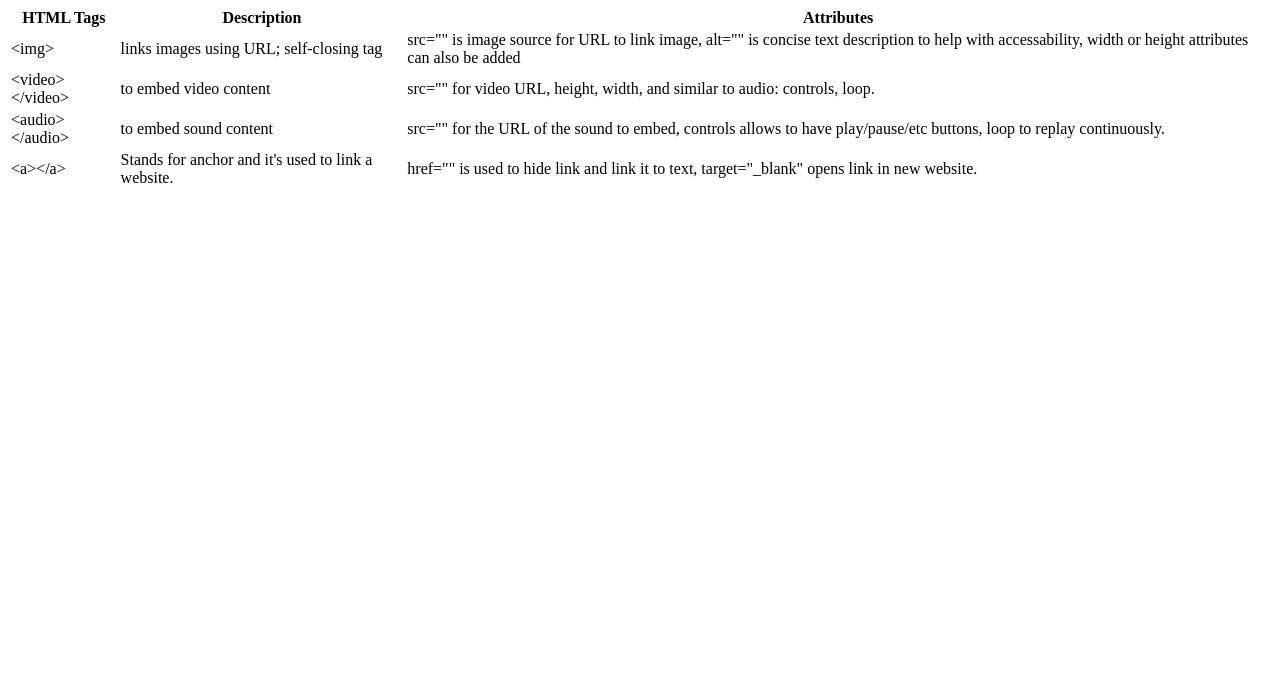
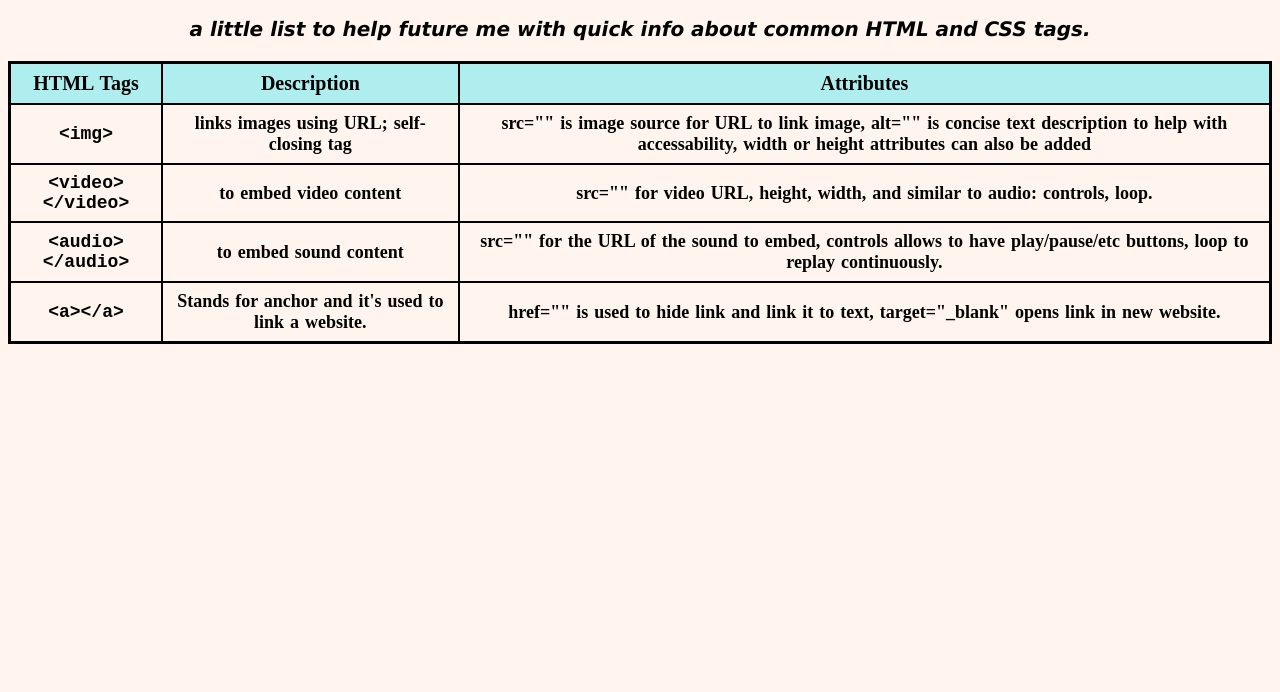
Before and after one commit to cgzmn05/cheatsheet, a plain HTML site: page index.html in a window 1280 px wide. Shown: the part 108-800 px from the top of the page. Drawn offline with Linux system fonts and the light colour scheme; the site is published under a folder, as on GitHub Pages, so addresses that start at the root find nothing.

Commit message:
Update index.html

```diff
--- a/index.html
+++ b/index.html
@@ -4,7 +4,7 @@
   <meta charset="UTF-8">
   <meta name="viewport" content="width=device-width, initial-scale=1.0">
   <title>HTML/CSS Cheatsheet</title>
-  <link href="/index.css" rel="stylesheet"/>
+  <link href="index.css" rel="stylesheet"/>
 </head>
 <body>
   <h1>HTML/CSS Cheatsheet</h1>
```
